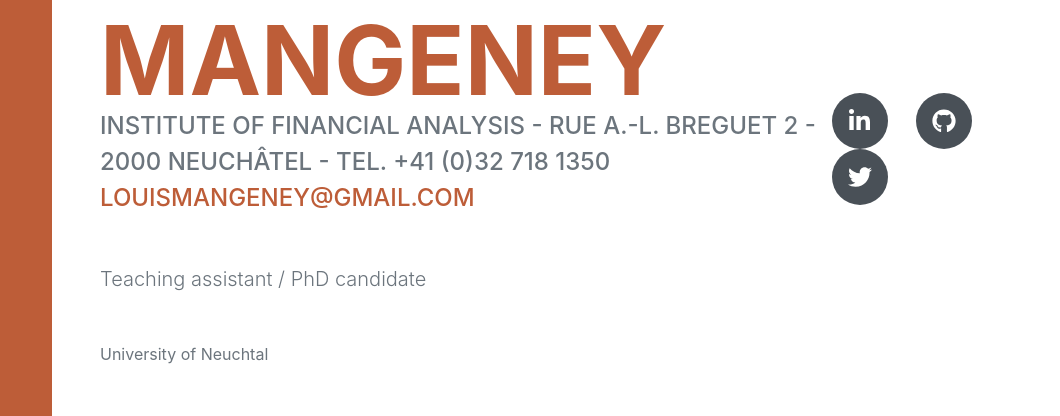
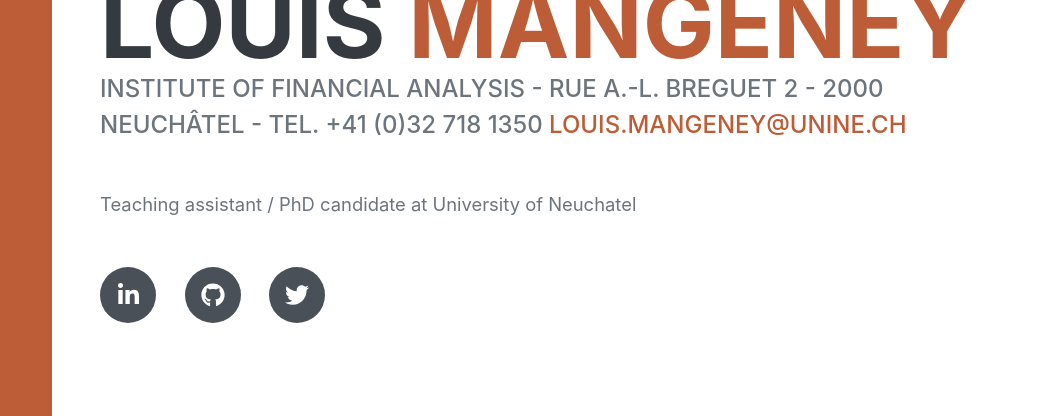
Before and after one commit to LouisMangeney/LouisMangeney, a plain HTML site: page index.html in a window 1280 px wide. Shown: the part 251-667 px from the top of the page, 220-1280 px from the left. Drawn offline with nearby package versions, Linux system fonts and the light colour scheme; a web font is replaced by a local one.

Commit message:
Update index.html

```diff
--- a/index.html
+++ b/index.html
@@ -45,11 +45,9 @@
                     </h1>
                     <div class="subheading mb-5">
                         Institute of Financial Analysis - Rue A.-L. Breguet 2 - 2000 Neuchâtel - Tel. +41 (0)32 718 1350
-                        <a href="mailto:louismangeney@gmail.com">louismangeney@gmail.com</a>
+                        <a href="mailto:louis.mangeney@unine.ch">louis.mangeney@unine.ch</a>
                     </div>
-                    <div class="lead mb-5">Teaching assistant / PhD candidate</div>
-                    <p>University of Neuchtal</p>
-                    </div>
+                    <p class="lead mb-5">Teaching assistant / PhD candidate at University of Neuchatel</p>
                     <div class="social-icons">
                         <a class="social-icon" href="https://www.linkedin.com/in/louis-mangeney-b1145b131/"><i class="fab fa-linkedin-in"></i></a>
                         <a class="social-icon" href="https://github.com/LouisMangeney"><i class="fab fa-github"></i></a>
```
